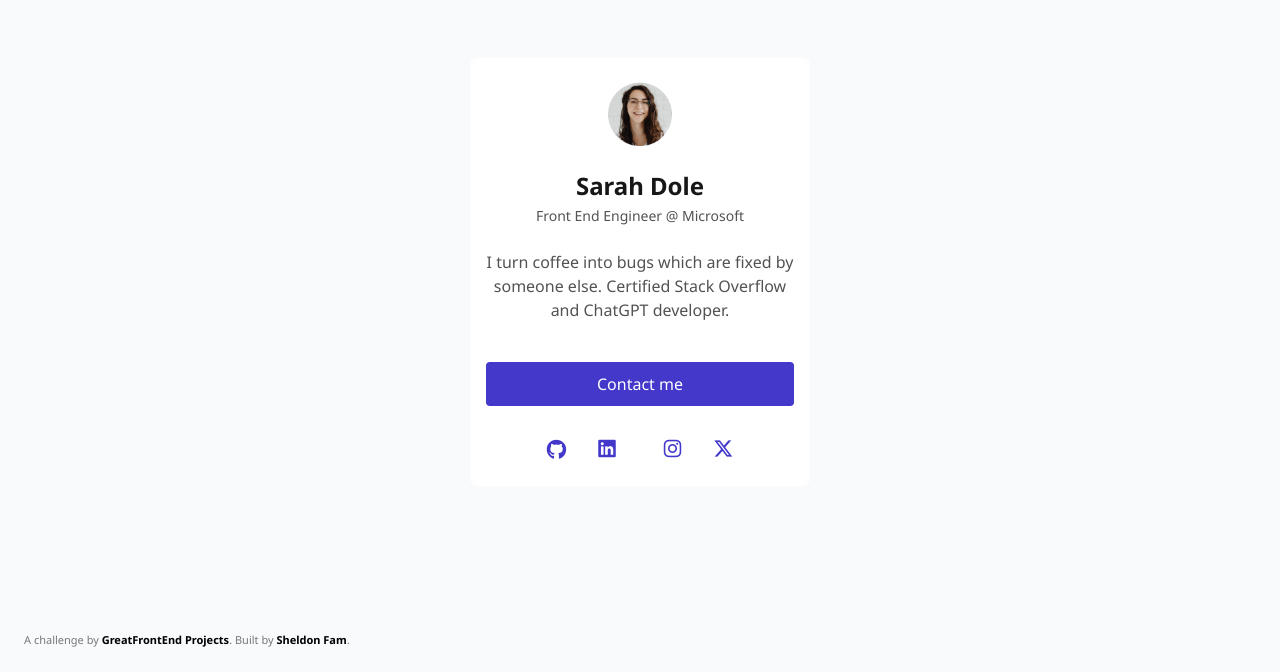
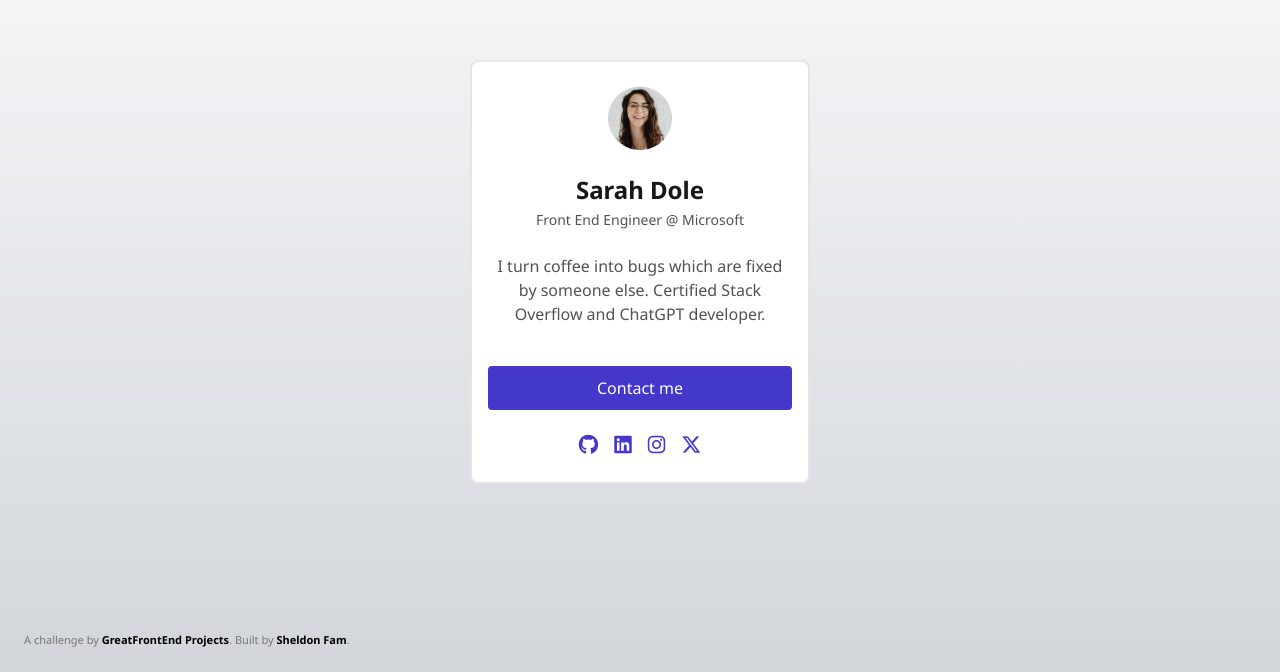
Before and after one commit to SheldonFam/GFE-Profile-Card, a plain HTML site: page profile-card/index.html in a window 1280 px wide. Shown: the part 128-800 px from the top of the page. Drawn offline with nearby package versions, Linux system fonts and the light colour scheme.

Commit message:
clean up code

```diff
--- a/profile-card/css/style.css
+++ b/profile-card/css/style.css
@@ -9,7 +9,7 @@ body {
   display: flex;
   justify-content: center;
   align-items: center;
-  background-color: #f9fafb;
+  background-image: linear-gradient(#f9fafb, #d2d6db);
 }
 
 * {
--- a/profile-card/index.html
+++ b/profile-card/index.html
@@ -1,6 +1,5 @@
 <!DOCTYPE html>
 <html lang="en">
-  <!-- [Delete this comment] This file is the main file for the challenge. For the most part, you should be editing this file. -->
   <head>
     <meta charset="utf-8" />
     <meta name="viewport" content="width=device-width, initial-scale=1" />
@@ -12,30 +11,17 @@
       rel="stylesheet"
     />
     <link rel="stylesheet" href="css/style.css" />
-
-    <!-- Tailwind CDN allows you to use Tailwind classes immediately in your HTML without any installation steps.
-      If you're not using Tailwind, you may delete the <script> -->
-    <!-- Get started on Tailwind: https://tailwindcss.com/docs/installation/play-cdn -->
     <script src="https://cdn.tailwindcss.com"></script>
-
     <link rel="icon" href="img/favicon.ico" sizes="any" />
-    <style>
-      /* You may write styles inside this <style> tag or within `css/style.css`. */
-    </style>
   </head>
   <body>
-    <!-- Add your site or application content here
-    <h1 class="text-5xl text-center font-semibold pt-20">
-      Hello world! Write your content here.
-    </h1> -->
-
     <div
-      class="container mx-auto max-w-[340px] max-h-[428px] rounded-lg bg-white py-6 px-4 flex flex-col gap-6"
+      class="container mx-auto max-w-[340px] max-h-[428px] rounded-lg bg-white py-6 px-4 flex flex-col gap-6 border-neutral-200 border-2"
     >
       <!--Image -->
       <div class="flex items-center justify-center">
         <img
-          src="/img/profile.png"
+          src="../profile-card/img/profile.png"
           alt="profile"
           class="max-w-16 max-h-16"
         />
@@ -45,42 +31,40 @@
         <h1 class="text-2xl text-neutral-900 font-bold">Sarah Dole</h1>
         <p class="text-sm text-neutral-600">Front End Engineer @ Microsoft</p>
       </div>
-
       <div>
         <p class="text-center text-base text-neutral-600">
           I turn coffee into bugs which are fixed by someone else. Certified
           Stack Overflow and ChatGPT developer.
         </p>
       </div>
-
       <div class="flex justify-center items-center mt-4">
         <button
-          class="rounded text-white bg-indigo-700 px-6 py-2.5 w-full transition duration-300 ease-in-out transform hover:scale-105 focus:outline-none focus:ring-2 focus:ring-indigo-700 focus:ring-opacity-50"
+          class="rounded text-white bg-indigo-700 px-6 py-2.5 w-full transition duration-300 ease-in-out transform hover:scale-105 hover:bg-indigo-800 focus:outline-none focus:ring-2 focus:ring-indigo-700 focus:ring-opacity-50"
         >
           Contact me
         </button>
       </div>
       <div class="flex gap-4 justify-center w-full flex-wrap">
-        <button class="p-2 items-center flex hover:bg-gray-100 rounded focus:outline-none focus:ring-2 focus:ring-indigo-300 focus:ring-opacity-50 focus:bg-gray-100">
-          <a href=""></a>
-            <i class="fa-brands fa-github text-indigo-700 text-xl transition duration-300 ease-in-out transform hover:scale-110"></i
-          ></a>
-        </button>
-        <button class="p-2 items-center flex hover:bg-gray-100 rounded focus:outline-none focus:ring-2 focus:ring-indigo-300 focus:ring-opacity-50 focus:bg-gray-100">
-          <a href="">
-          <i class="fa-brands fa-linkedin text-indigo-700 text-xl transition duration-300 ease-in-out transform hover:scale-110"></i>
-        </button>
-        <button class="p-2 items-center flex hover:bg-gray-100 rounded">
-          <a href="">
-          <i class="fa-brands fa-instagram text-indigo-700 text-xl transition duration-300 ease-in-out transform hover:scale-110"></i>
+        <a href="">
+          <i
+            class="fa-brands fa-github text-indigo-700 text-xl transition duration-300 ease-in-out transform hover:scale-110"
+          ></i
+        ></a>
+        <a href="">
+          <i
+            class="fa-brands fa-linkedin text-indigo-700 text-xl transition duration-300 ease-in-out transform hover:scale-110"
+          ></i>
         </a>
+        <a href="">
+          <i
+            class="fill-red-100 fa-brands fa-instagram text-indigo-700 text-xl transition duration-300 ease-in-out transform hover:scale-110"
+          ></i>
         </a>
-        </button>
-        <button class="p-2 items-center flex hover:bg-gray-100 rounded focus:outline-none focus:ring-2 focus:ring-indigo-300 focus:ring-opacity-50 focus:bg-gray-100">
-          <a href="">
-          <i class="fa-brands fa-x-twitter text-indigo-700 text-xl transition duration-300 ease-in-out transform hover:scale-110"></i>
+        <a href="">
+          <i
+            class="fa-brands fa-x-twitter text-indigo-700 text-xl transition duration-300 ease-in-out transform hover:scale-110"
+          ></i>
         </a>
-        </button>
       </div>
     </div>
 
```
